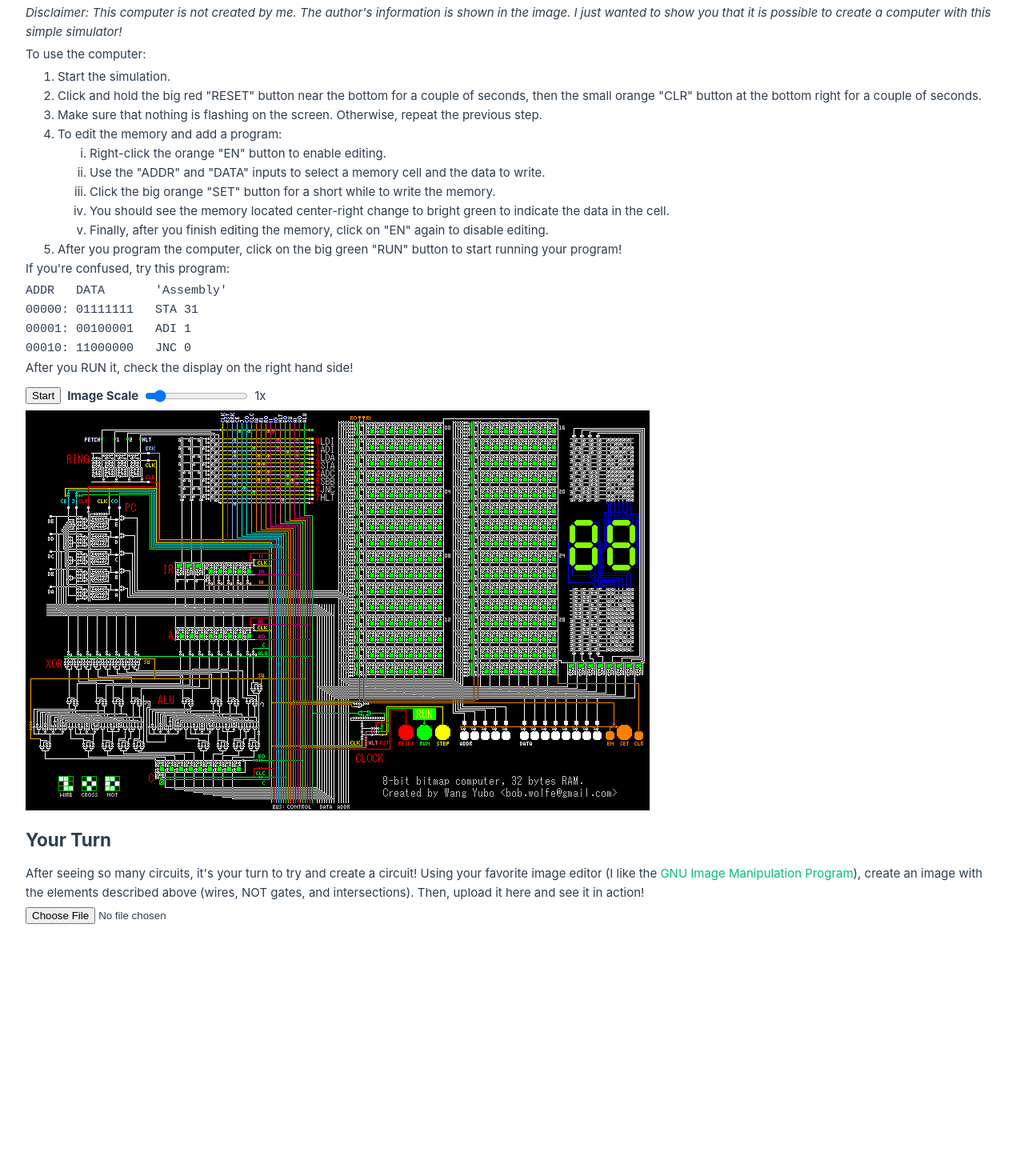
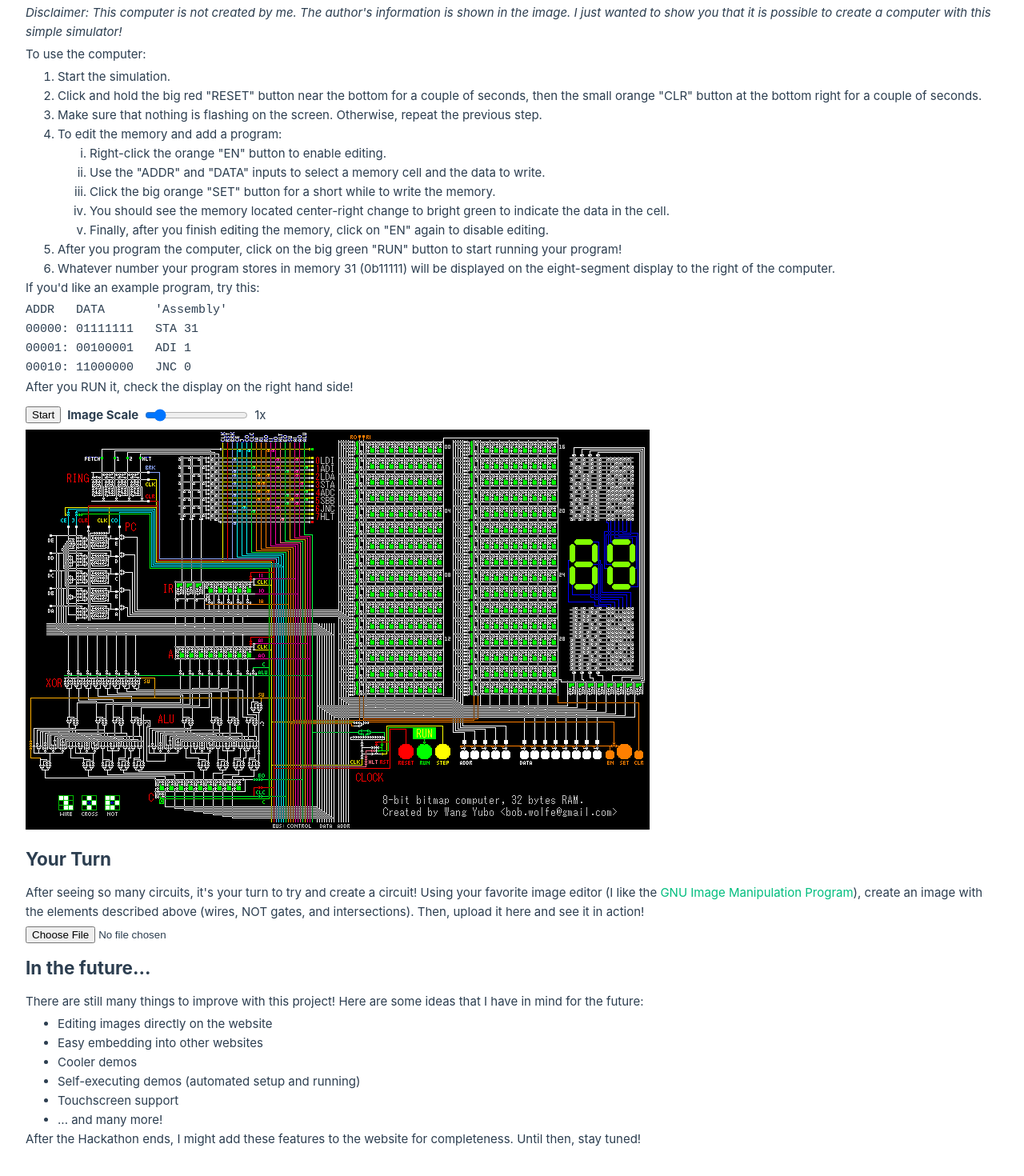
Before and after one commit to david-why/bmplogicsim, a Vue app: page / in a window 1280 px wide. Shown: the part 2500-3970 px from the top of the page at 80% size. Before the commit the page ends 3688 px from the top, so only its background shows below. Built offline with nearby package versions, Linux system fonts and the light colour scheme.

Commit message:
Add last section

```diff
--- a/src/App.vue
+++ b/src/App.vue
@@ -158,8 +158,12 @@ watch(src, (value, oldValue) => {
       After you program the computer, click on the big green "RUN" button to start running your
       program!
     </li>
+    <li>
+      Whatever number your program stores in memory 31 (0b11111) will be displayed on the
+      eight-segment display to the right of the computer.
+    </li>
   </ol>
-  <p>If you're confused, try this program:</p>
+  <p>If you'd like an example program, try this:</p>
   <pre>
 ADDR   DATA       'Assembly'
 00000: 01111111   STA 31
@@ -182,6 +186,24 @@ ADDR   DATA       'Assembly'
   </div>
 
   <LogicSimulator :src="src" :defaultScale="2" v-if="src" :key="src"></LogicSimulator>
+
+  <h2>In the future...</h2>
+  <p>
+    There are still many things to improve with this project! Here are some ideas that I have in
+    mind for the future:
+  </p>
+  <ul>
+    <li>Editing images directly on the website</li>
+    <li>Easy embedding into other websites</li>
+    <li>Cooler demos</li>
+    <li>Self-executing demos (automated setup and running)</li>
+    <li>Touchscreen support</li>
+    <li>... and many more!</li>
+  </ul>
+  <p>
+    After the Hackathon ends, I might add these features to the website for completeness. Until
+    then, stay tuned!
+  </p>
 </template>
 
 <style scoped></style>
```
